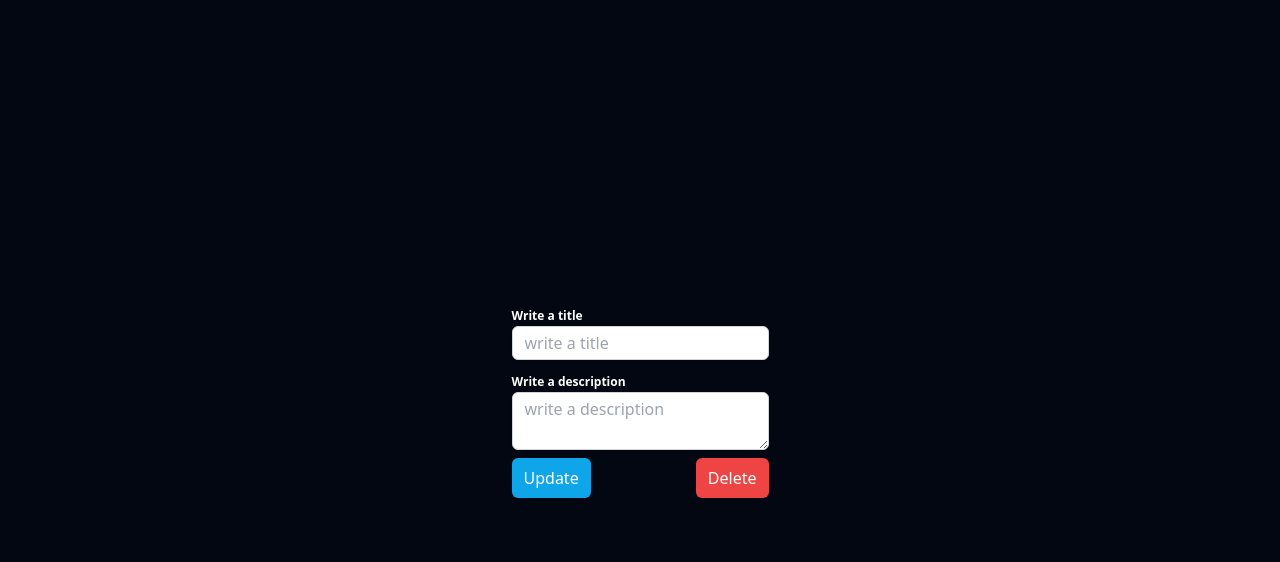
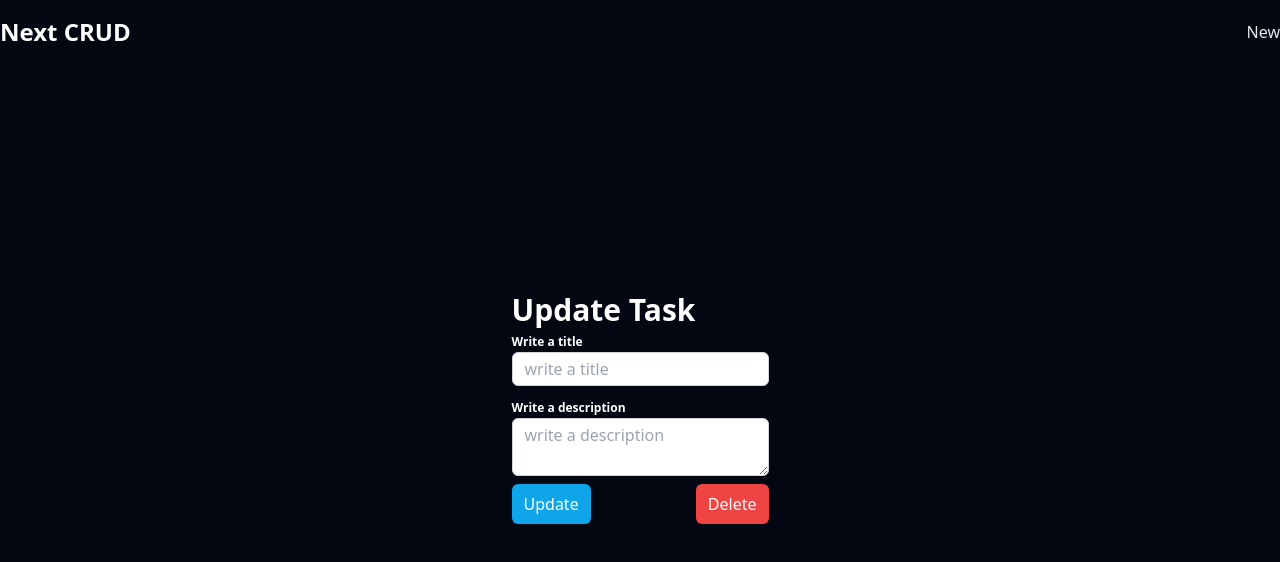
Before and after one commit to Anibal-Alpizar/nextjs-prisma-typescript, a Next.js app: page /tasks/edit/1 in a window 1280 px wide. Shown: the top 562 px of the page. Built offline with nearby package versions, Linux system fonts and the light colour scheme; no server answers; the database is empty.

Commit message:
navbar and last styles

```diff
--- /dev/null
+++ b/src/app/components/NavBar.tsx
@@ -0,0 +1,20 @@
+import Link from "next/link";
+
+function NavBar() {
+  return (
+    <nav className="flex justify-between items-center py-4  ">
+      <Link href={"/"}>
+        <h3 className="text-2xl font-bold">Next CRUD</h3>
+      </Link>
+      <ul>
+        <li>
+          <Link className="text-slate-200 hover:text-slate-400" href="/new">
+            New
+          </Link>
+        </li>
+      </ul>
+    </nav>
+  );
+}
+
+export default NavBar;
--- a/src/app/layout.tsx
+++ b/src/app/layout.tsx
@@ -1,3 +1,4 @@
+import NavBar from "./components/NavBar";
 import "./globals.css";
 import type { Metadata } from "next";
 
@@ -13,7 +14,10 @@ export default function RootLayout({
 }) {
   return (
     <html lang="en">
-      <body className="container mx-auto">{children}</body>
+      <body className="container mx-auto">
+        <NavBar />
+        {children}
+      </body>
     </html>
   );
 }
--- a/src/app/new/page.tsx
+++ b/src/app/new/page.tsx
@@ -30,8 +30,14 @@ function NewPage({ params }: { params: { id: string } }) {
   });
 
   return (
-    <section className="h-screen flex items-center justify-center">
+    <section
+      className="h-[calc(100vh-7rem)]
+    flex items-center justify-center"
+    >
       <form onSubmit={onSubmit}>
+        <h1 className="text-3xl font-bold">
+          {params.id ? "Update" : "Create"} Task
+        </h1>
         <label htmlFor="title" className="font-bold text-xs">
           Write a title
         </label>
--- a/src/app/page.tsx
+++ b/src/app/page.tsx
@@ -9,7 +9,7 @@ async function HomePage() {
   const tasks = await loadTasks();
   console.log(tasks);
   return (
-    <div className="grid grid-cols-3 gap-3 mt-5">
+    <div className="grid md:grid-cols-2 lg:grid-cols-3 gap-3 mt-5">
       {tasks.map((task) => (
         <TaskCard key={task.id} task={task} />
       ))}
```
Also changed, not shown: 1 other file (tests, documents, lock files or other folders).
